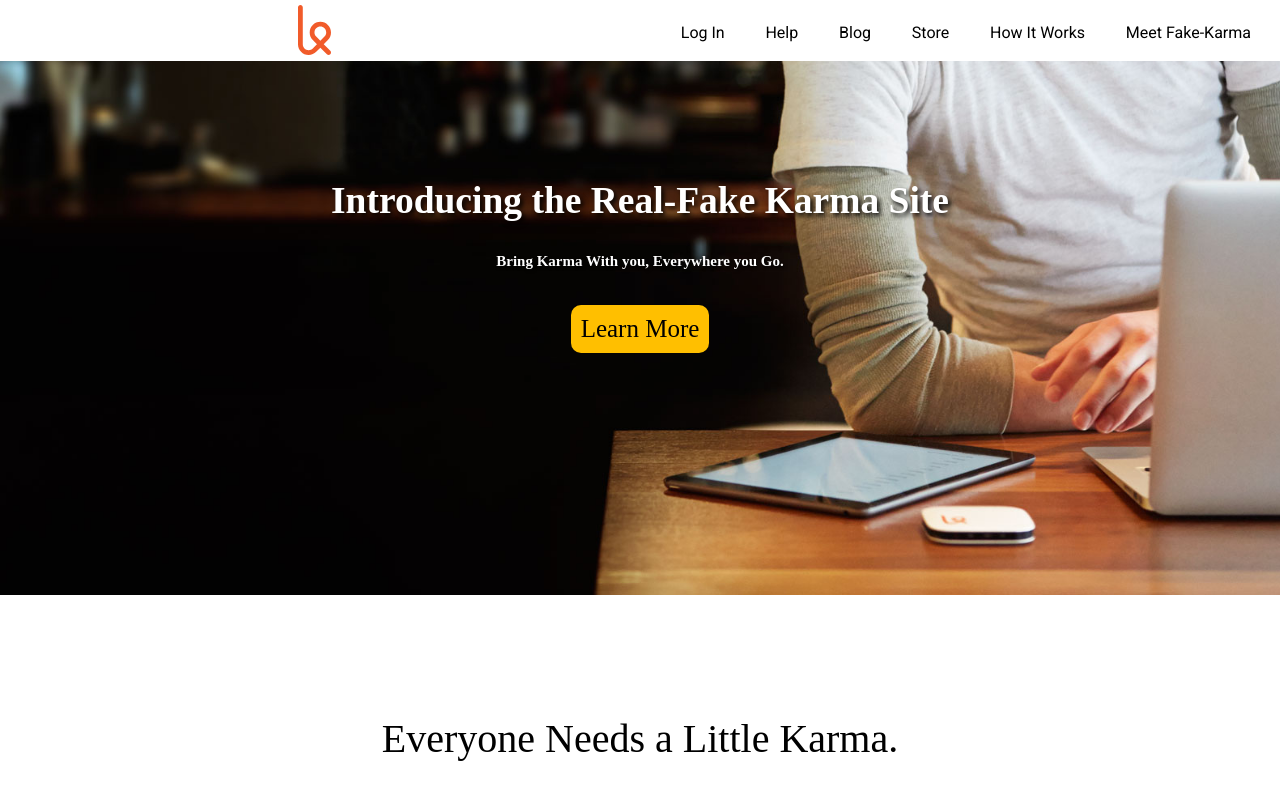
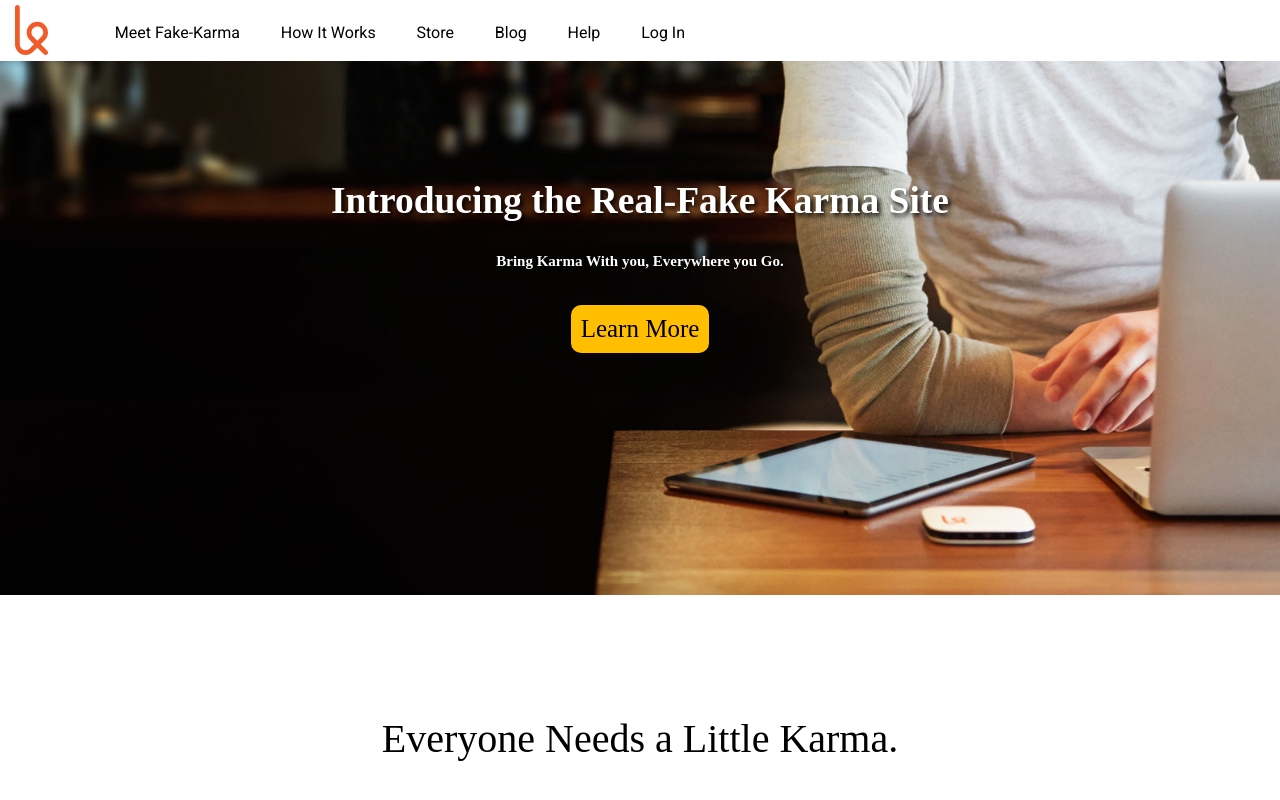
Before and after one commit to bencomeau88/real-landing-page, a plain HTML site: page index.html in a window 1280 px wide. Shown: the top 800 px of the page. Drawn offline with Linux system fonts and the light colour scheme; a web font is replaced by a local one.

Commit message:
new as of 5/3

```diff
--- a/style.css
+++ b/style.css
@@ -12,6 +12,7 @@
 }
 
 .logo {
+	float:left;
 	text-align:center;
 	background-color:white;
 	margin-top:1em;
@@ -23,8 +24,8 @@
   	list-style-type:none;
   	color:black;
 	text-shadow: 0.1em 0.1em 0.2em white;
-	display:inline-block;
-	float:right;
+	/*display:inline-block;*/
+	float:left;
 	margin-left:0.8em;
 	line-height:0.1em;
 	margin-top:0.8em;
@@ -35,7 +36,7 @@
 }
 
 .links {
-	float:right;
+	float:left;
 }
 
 .content {
@@ -75,7 +76,7 @@ button {
 button:hover {
 	background-color:#00ff80;
 	border-radius:0.8em;
-	cursor: none; }
+	cursor: pointer; }
 
 .little-bit h1 {
 	font-family:droid serif;
@@ -143,7 +144,7 @@ a:hover,
 li:hover {
 	background-color:#00ff80;
 	border-radius:0.8em;
-	cursor:none;
+	cursor:pointer;
 }
 a:target {
 	color:red;
```
